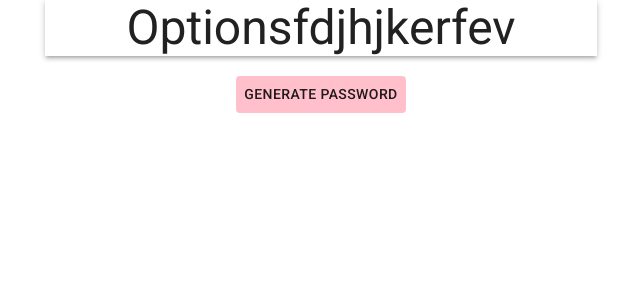
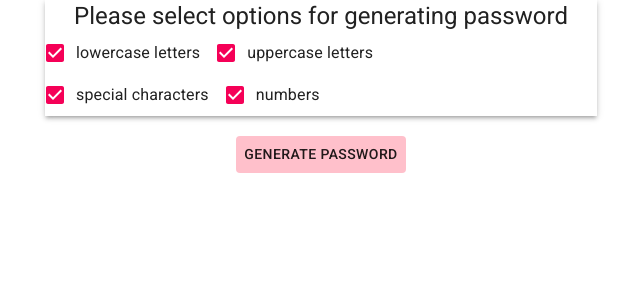
Before and after one commit to szaster/Password-Generator, a React (Create React App) app: page / in a window 1280 px wide. Shown: the top 300 px of the page, without its empty margins (319-959 px from the left). Built offline with nearby package versions, Linux system fonts and the light colour scheme.

Commit message:
added checkboxes

```diff
--- a/src/App.js
+++ b/src/App.js
@@ -30,8 +30,8 @@ function App() {
       </Button> */}
       <Container maxWidth="sm" m={2}>
         <Paper elevation={3} outlined square m={2}>
-          <Typography variant="h3" component="h3">
-            Optionsfdjhjkerfev
+          <Typography variant="h5" component="h5">
+          Please select options for generating password
           </Typography>
           <Options />
         </Paper>
--- a/src/components/Options.js
+++ /dev/null
@@ -1,22 +0,0 @@
-import React from "react";
-import { makeStyles } from "@material-ui/core/styles";
-import { Container } from "@material-ui/core";
-
-// const useStyles = makeStyles((theme) => ({
-//   root: {
-//     flexGrow: 1,
-//   },
-//   paper: {
-//     padding: theme.spacing(2),
-//     textAlign: "center",
-//     color: theme.palette.text.secondary,
-//   },
-// }));
-
-const Options = () => {
-  // const classes = useStyles();
-
-  return <div></div>;
-};
-
-export default Options;
--- /dev/null
+++ b/src/components/Options/index.css
@@ -0,0 +1,11 @@
+/* html, body {height:100%} */
+
+.Options-body {
+    display: grid;
+    grid-template-columns:  auto,auto,auto,auto;
+}
+
+/* .Options-body {
+    grid-column-start: 1 ;
+    grid-column-end:4;
+} */
--- /dev/null
+++ b/src/components/Options/index.js
@@ -0,0 +1,69 @@
+import React from "react";
+import { makeStyles } from "@material-ui/core/styles";
+import { Container } from "@material-ui/core";
+import "./index.css";
+import {withStyles} from "@material-ui/core/styles";
+import {green} from "@material-ui/core/colors"
+import FormGroup from '@material-ui/core/FormGroup';
+import FormControlLabel from '@material-ui/core/FormControlLabel';
+import Checkbox from '@material-ui/core/Checkbox';
+import CheckBoxOutlineBlankIcon from '@material-ui/icons/CheckBoxOutlineBlank';
+import CheckBoxIcon from '@material-ui/icons/CheckBox';
+import Favorite from '@material-ui/icons/Favorite';
+import FavoriteBorder from '@material-ui/icons/FavoriteBorder';
+import { STATEMENT_OR_BLOCK_KEYS } from "@babel/types";
+
+
+
+
+// const useStyles = makeStyles((theme) => ({
+//   root: {
+//     flexGrow: 1,
+//   },
+//   paper: {
+//     padding: theme.spacing(2),
+//     textAlign: "center",
+//     color: theme.palette.text.secondary,
+//   },
+// }));
+
+function Options() {
+
+  const [state, setState] = React.useState({
+    checkedA:true,
+    checkedB:true,
+    checkedC:true,
+    checkedD:true,
+  });
+
+  const handleChange = (event)=> {
+    setState({...state, [event.target.name]:event.target.checked})
+  }
+
+  return <div className = "Options-body">
+<FormGroup row >
+  <FormControlLabel
+  control={<Checkbox checked={state.checkedA} onChange=
+  {handleChange} name = "checkedA"/>}
+  label="lowercase letters"/>
+  <FormControlLabel
+  control={<Checkbox checked={state.checkedB} onChange=
+  {handleChange} name = "checkedB"/>}
+  label="uppercase letters"/>
+  </FormGroup>
+
+  <FormGroup row>
+  <FormControlLabel
+  control={<Checkbox checked={state.checkedC} onChange=
+  {handleChange} name = "checkedC"/>}
+  label="special characters"/>
+  <FormControlLabel
+  control={<Checkbox checked={state.checkedD} onChange=
+  {handleChange} name = "checkedD"/>}
+  label="numbers"/>
+</FormGroup>
+
+  </div>;
+};
+
+export default Options;
```
Also changed, not shown: 1 other file (tests, documents, lock files or other folders).
